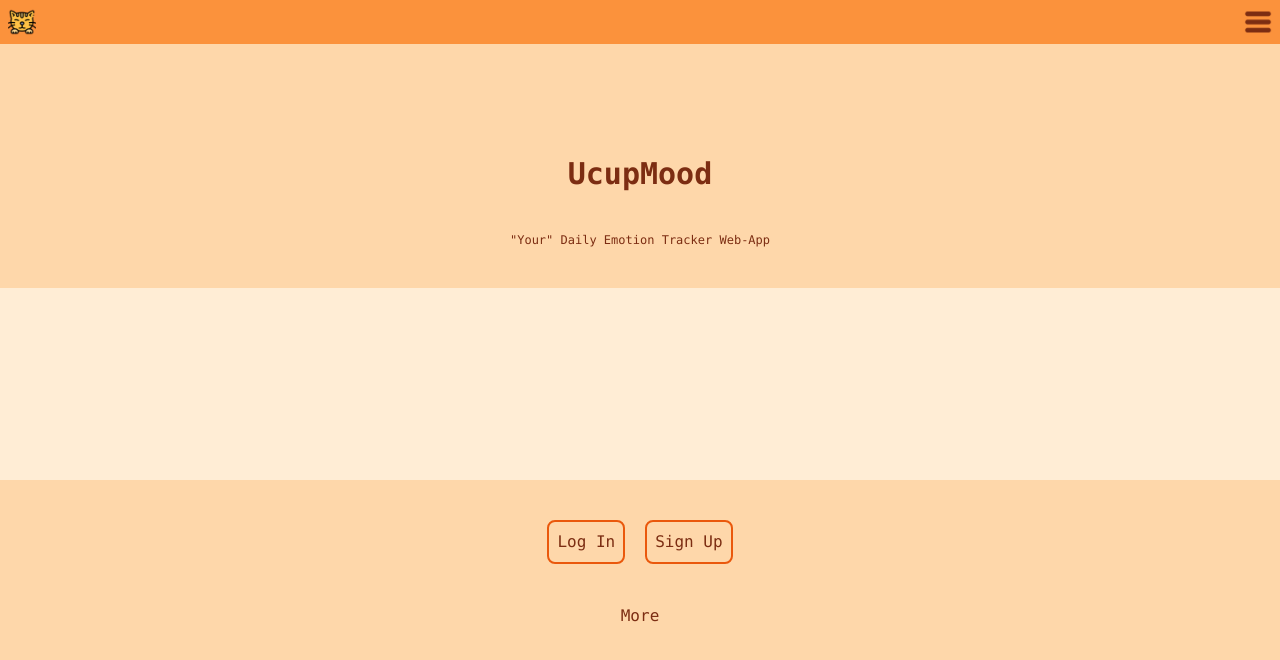
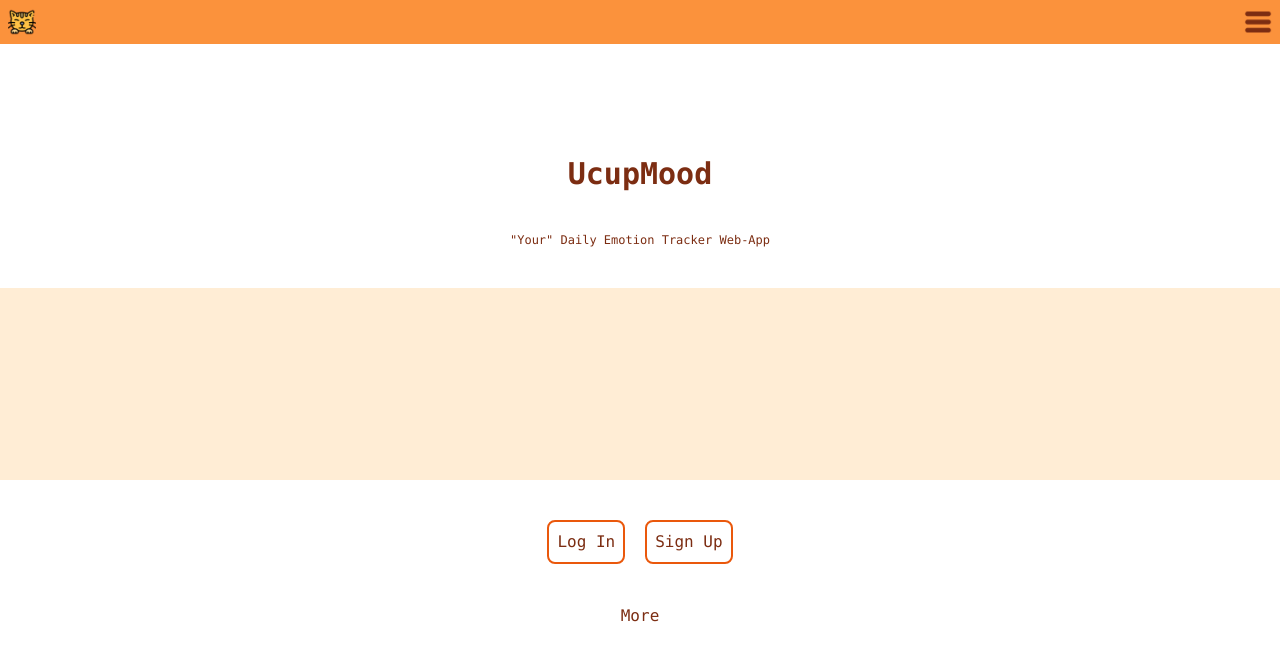
Before and after one commit to Femto-v/mood-monitor, a Vue app: page / in a window 1280 px wide. Shown: the top 660 px of the page. Built offline with nearby package versions, Linux system fonts and the light colour scheme; some icons are missing.

Commit message:
delete background color

```diff
--- a/src/App.vue
+++ b/src/App.vue
@@ -6,7 +6,7 @@ import MainPage from './components/MainPage.vue'
 <template>
   <HeaderPage/>
   <!-- setting background -->
-  <div class=" font-mono bg-orange-200">
+  <div class=" font-mono ">
     <!-- setting margin -->
     <MainPage msg="Vite + Vue" />
   </div>
```
